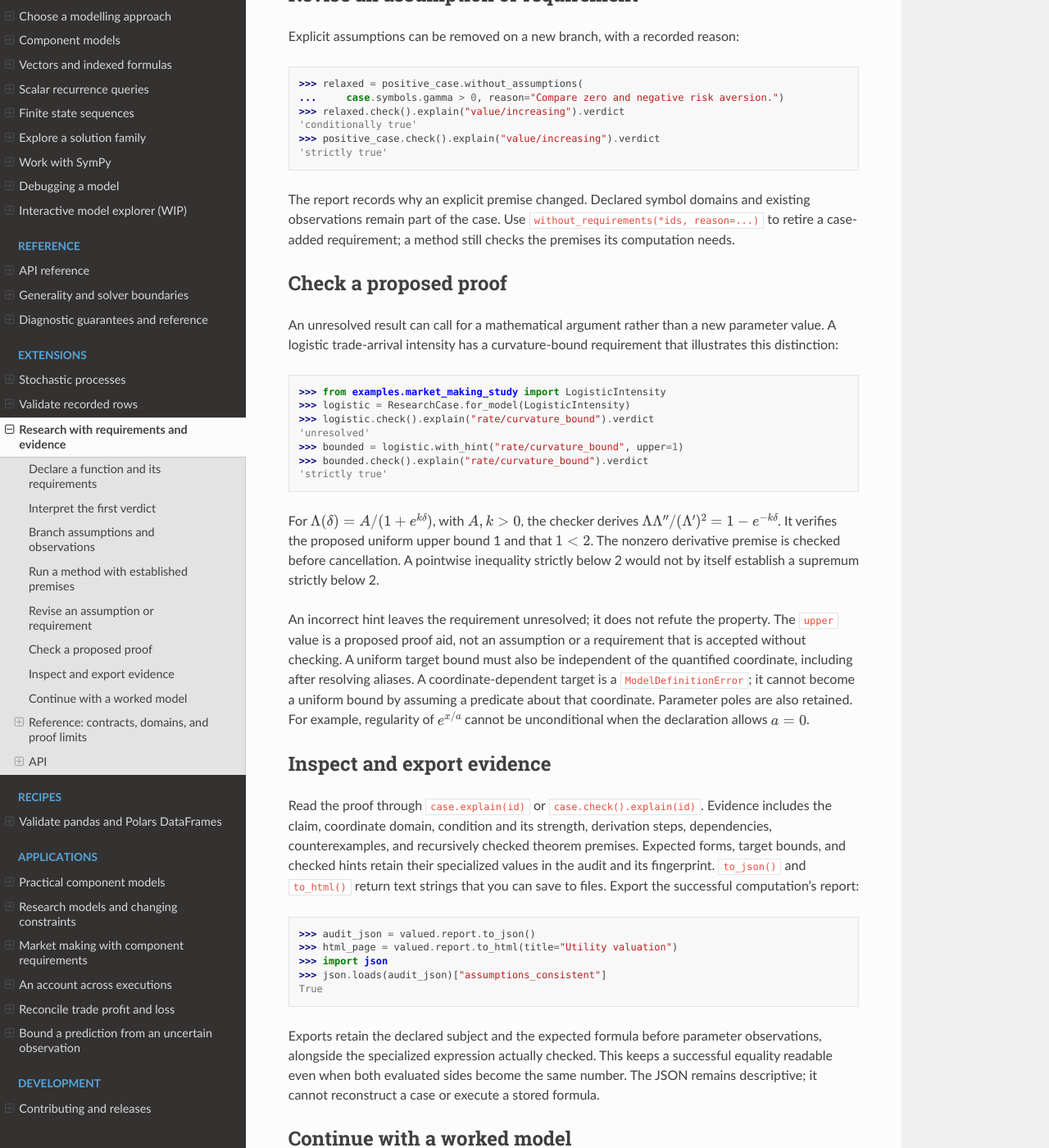
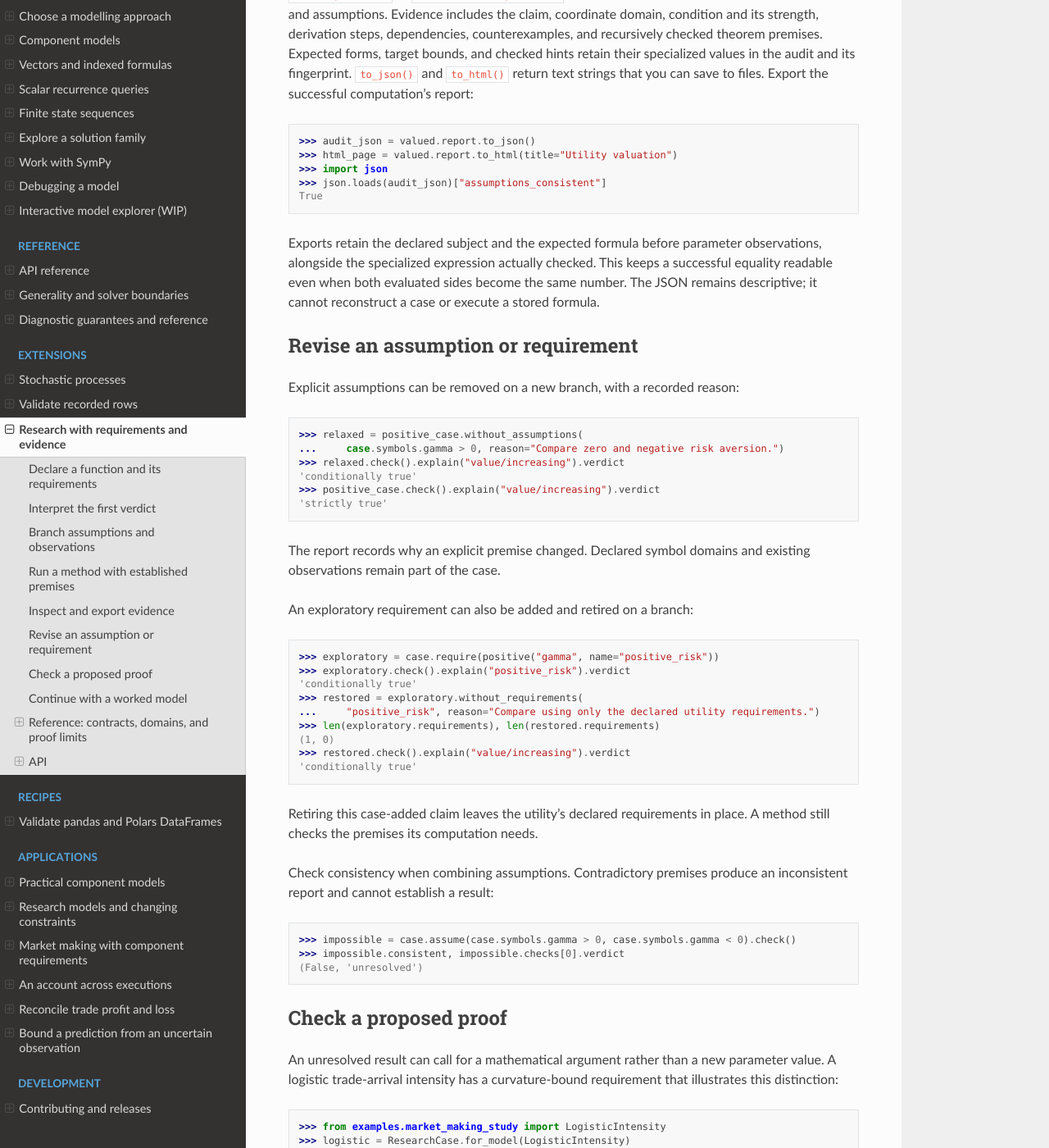
Before and after one commit to Code0x58/modello, a Sphinx documentation site: the page built from docs/contrib/research.rst, in a window 1280 px wide and 1400 px high, scrolled down 3176 px. Shown: the whole window at 82% size. Built offline with Sphinx 7.4.7 and the Read the Docs theme 3.1.0, drawn with Linux system fonts in a browser that asks for light colours; some of the changed text lies outside the part shown.

Commit message:
Put research and contributor workflows before reference

```diff
--- a/docs/contrib/research.rst
+++ b/docs/contrib/research.rst
@@ -28,7 +28,7 @@ wealth. Keep risk aversion as an unrestricted real parameter so you can ask
 which values make the method applicable. ``ResearchModel`` checks each
 declaration, and ``requires`` attaches the properties the valuation needs:
 
->>> from sympy import exp, S
+>>> from sympy import exp
 >>> from modello import Coordinate, InstanceDummy
 >>> from modello.contrib.research import (
 ...     ResearchCase, ResearchModel, increasing, positive, requires, smooth,
@@ -149,6 +143,31 @@ requirements before executing. Unrelated open claims remain available in the
 report. Case-specific method factories and trusted theorem rules are described
 under :ref:`research-method-reference`.
 
+Inspect and export evidence
+---------------------------
+
+Use ``valued.report.explain(id)`` to inspect the premises checked for that
+computation. ``case.explain(id)`` or ``case.check().explain(id)`` instead checks
+the case with its own observations and assumptions.
+Evidence includes the claim, coordinate domain, condition and its strength,
+derivation steps, dependencies, counterexamples, and recursively checked
+theorem premises. Expected forms, target bounds, and checked hints retain their
+specialized values in the audit and its fingerprint. ``to_json()`` and
+``to_html()`` return text strings that you can save to files. Export the
+successful computation's report:
+
+>>> audit_json = valued.report.to_json()
+>>> html_page = valued.report.to_html(title="Utility valuation")
+>>> import json
+>>> json.loads(audit_json)["assumptions_consistent"]
+True
+
+Exports retain the declared subject and the expected formula before parameter
+observations, alongside the specialized expression actually checked. This
+keeps a successful equality readable even when both evaluated sides become
+the same number. The JSON remains descriptive; it cannot reconstruct a case
+or execute a stored formula.
+
 Revise an assumption or requirement
 -----------------------------------
 
@@ -162,9 +181,29 @@ Explicit assumptions can be removed on a new branch, with a recorded reason:
 'strictly true'
 
 The report records why an explicit premise changed. Declared symbol domains
-and existing observations remain part of the case. Use
-``without_requirements(*ids, reason=...)`` to retire a case-added requirement;
-a method still checks the premises its computation needs.
+and existing observations remain part of the case.
+
+An exploratory requirement can also be added and retired on a branch:
+
+>>> exploratory = case.require(positive("gamma", name="positive_risk"))
+>>> exploratory.check().explain("positive_risk").verdict
+'conditionally true'
+>>> restored = exploratory.without_requirements(
+...     "positive_risk", reason="Compare using only the declared utility requirements.")
+>>> len(exploratory.requirements), len(restored.requirements)
+(1, 0)
+>>> restored.check().explain("value/increasing").verdict
+'conditionally true'
+
+Retiring this case-added claim leaves the utility's declared requirements in
+place. A method still checks the premises its computation needs.
+
+Check consistency when combining assumptions. Contradictory premises produce
+an inconsistent report and cannot establish a result:
+
+>>> impossible = case.assume(case.symbols.gamma > 0, case.symbols.gamma < 0).check()
+>>> impossible.consistent, impossible.checks[0].verdict
+(False, 'unresolved')
 
 Check a proposed proof
 ----------------------
@@ -195,29 +234,6 @@ A coordinate-dependent target is a ``ModelDefinitionError``; it cannot become
 a uniform bound by assuming a predicate about that coordinate.
 Parameter poles are also retained. For example, regularity of :math:`e^{x/a}`
 cannot be unconditional when the declaration allows :math:`a=0`.
-
-Inspect and export evidence
----------------------------
-
-Read the proof through ``case.explain(id)`` or ``case.check().explain(id)``.
-Evidence includes the claim, coordinate domain, condition and its strength,
-derivation steps, dependencies, counterexamples, and recursively checked
-theorem premises. Expected forms, target bounds, and checked hints retain their
-specialized values in the audit and its fingerprint. ``to_json()`` and
-``to_html()`` return text strings that you can save to files. Export the
-successful computation's report:
-
->>> audit_json = valued.report.to_json()
->>> html_page = valued.report.to_html(title="Utility valuation")
->>> import json
->>> json.loads(audit_json)["assumptions_consistent"]
-True
-
-Exports retain the declared subject and the expected formula before parameter
-observations, alongside the specialized expression actually checked. This
-keeps a successful equality readable even when both evaluated sides become
-the same number. The JSON remains descriptive; it cannot reconstruct a case
-or execute a stored formula.
 
 Continue with a worked model
 ----------------------------
--- a/docs/examples/research-models/black-scholes.rst
+++ b/docs/examples/research-models/black-scholes.rst
@@ -43,7 +43,8 @@ The reusable kernel
      - :math:`\int_t^T \sigma(u)^2\,du`
 
 ``EuropeanOptions`` shares these inputs, spot :math:`S`, and strike :math:`K`
-between both options. With :math:`\Phi` the standard normal CDF, define
+between both options. With :math:`\Phi` the standard normal cumulative
+distribution function (CDF), define
 
 .. math::
 
--- a/docs/examples/research-models/perpetual-put.rst
+++ b/docs/examples/research-models/perpetual-put.rst
@@ -28,7 +28,7 @@ The model follows Robert C. Merton, `Theory of Rational Option Pricing (1973),
 Section 8, pages 173--174, equations (49)--(52)
 <https://finance.martinsewell.com/option-pricing/Merton1973.pdf#page=34>`_.
 
-Under the risk-neutral measure, assume
+Under the risk-neutral measure, assume geometric Brownian motion (GBM),
 :math:`dS_t=rS_t\,dt+\sigma S_t\,dW_t`, with :math:`r,\sigma,K>0` and no
 dividends. Define
 
@@ -84,7 +84,7 @@ the second derivative jumps. In general the right gamma at the boundary is
 :math:`2rK/(\sigma^2B^2)>0`, whereas the left gamma is zero.
 
 ``certificate.boundary_report`` retains the checked positive jump.
-``certificate.regularity`` now establishes C1 and refutes C2 through a narrow
+``certificate.regularity`` establishes C1 and refutes C2 through a narrow
 scalar rule for two branches with one finite constant join:
 
 >>> certificate.regularity.explain("global_c1").verdict
```
Also changed, not shown: other parts of docs/contrib/research.rst (+2 -8 lines), docs/contributing.rst (+133 -122 lines).
